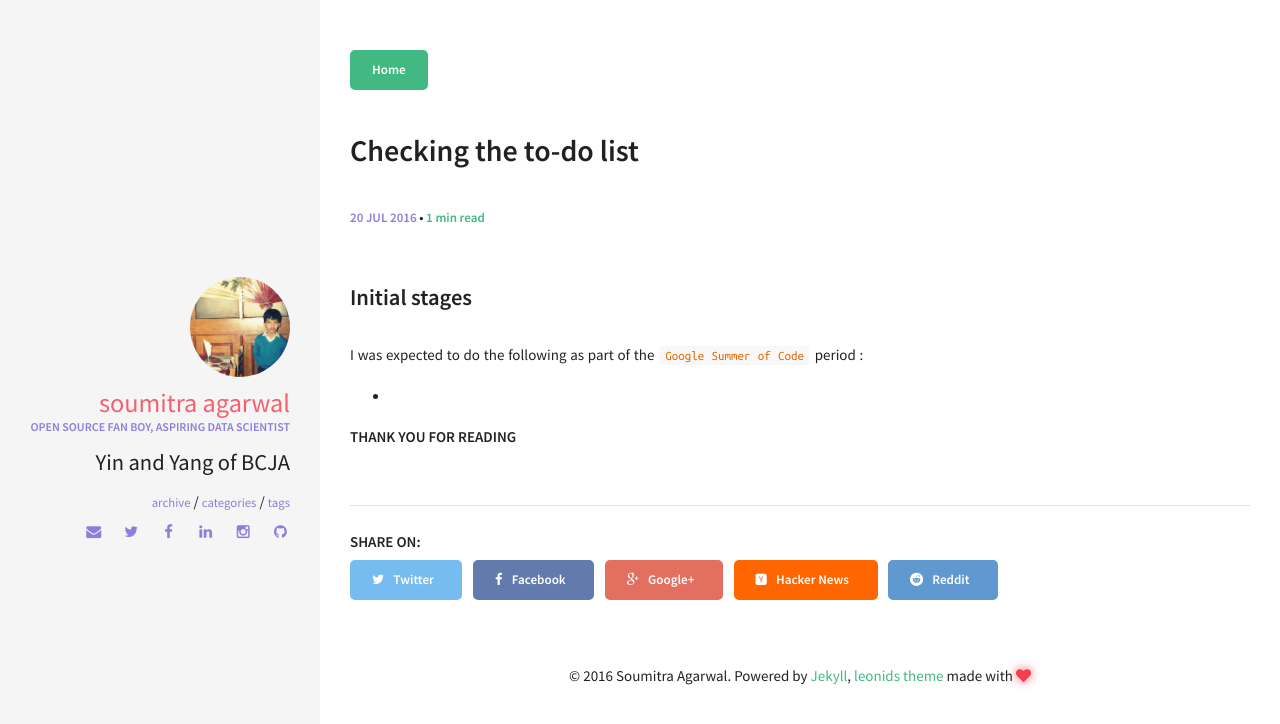
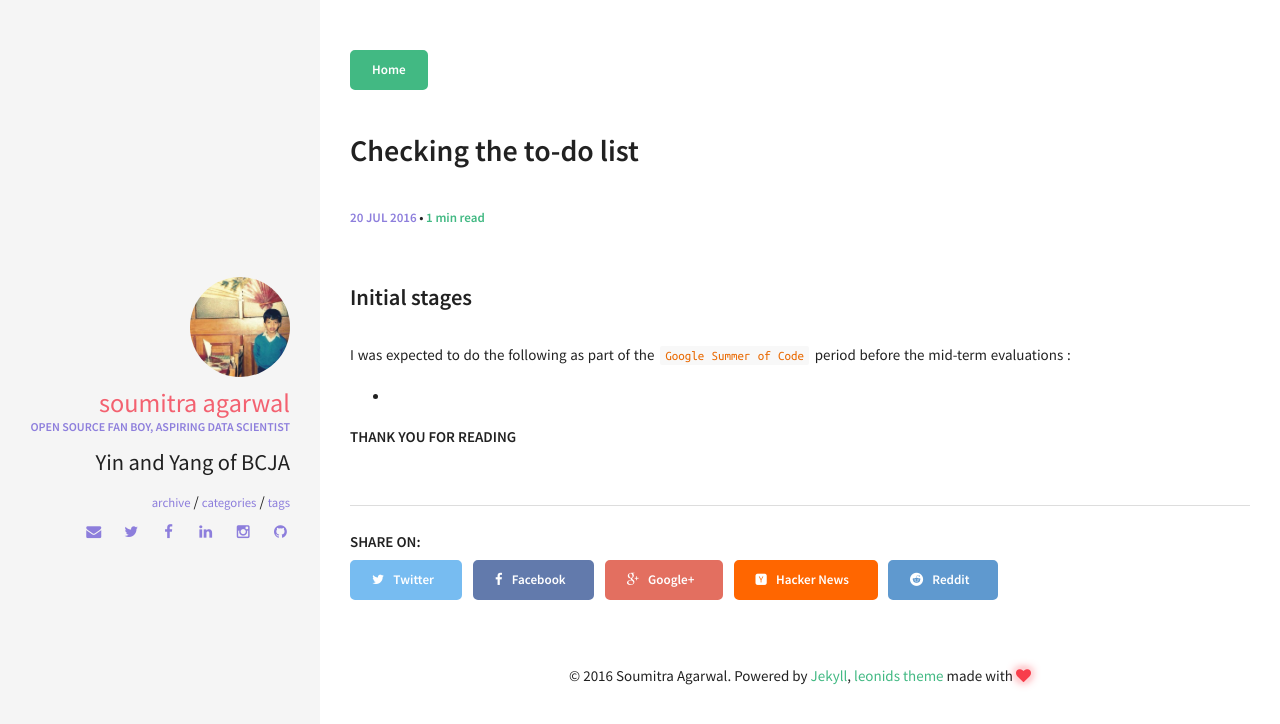
Before and after one commit to RedHenLab/BlendedJointAttention, a Jekyll site: the page built from _posts/2016-07-20-Coding-period(First).md, in a window 1280 px wide. Shown: the top 724 px of the page. Built offline with Jekyll 4.4.1, drawn with Linux system fonts in a browser that asks for light colours.

Commit message:
Update post

```diff
--- a/_posts/2016-07-20-Coding-period(First).md
+++ b/_posts/2016-07-20-Coding-period(First).md
@@ -8,7 +8,7 @@ comments: true
 
 ### Initial stages
 
-I was expected to do the following as part of the `Google Summer of Code` period :
+I was expected to do the following as part of the `Google Summer of Code` period before the mid-term evaluations :
 
 *
 
```
